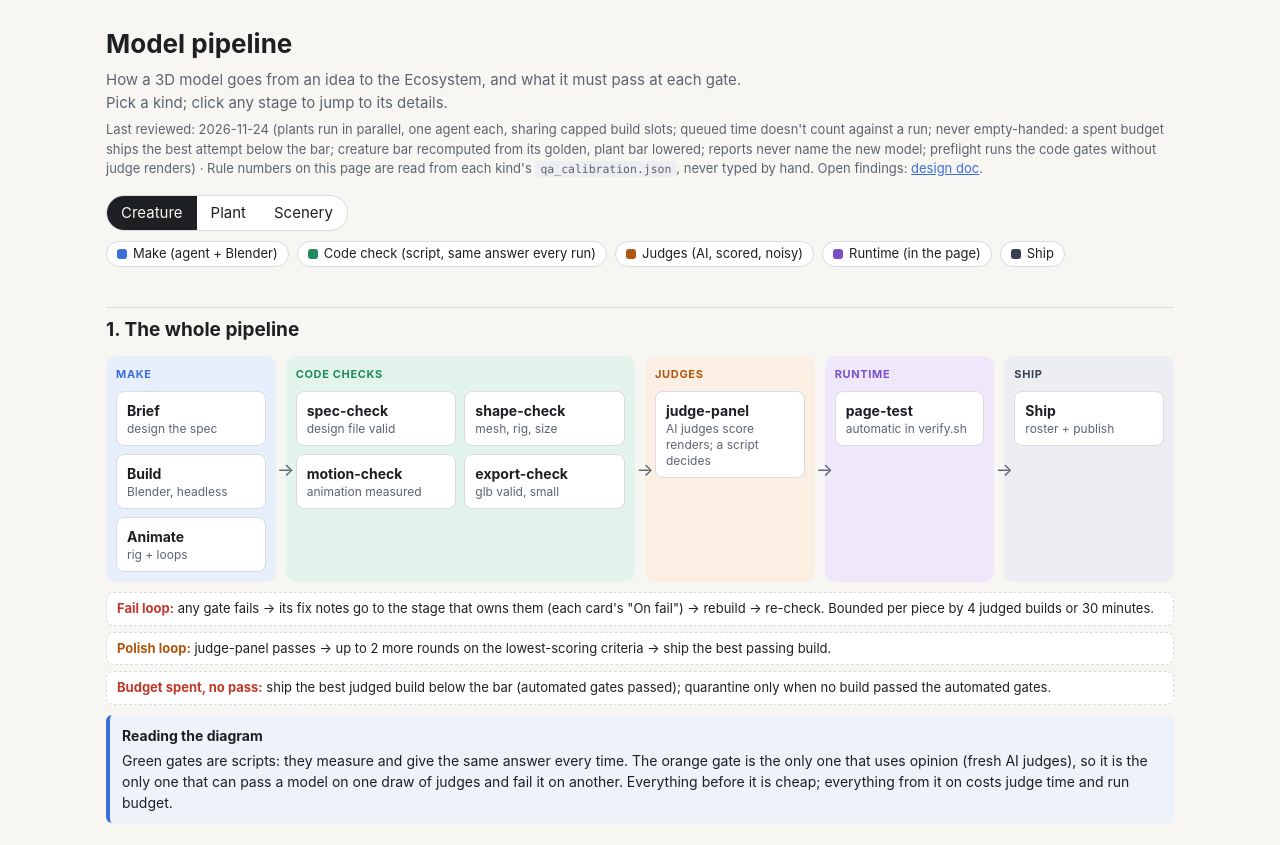
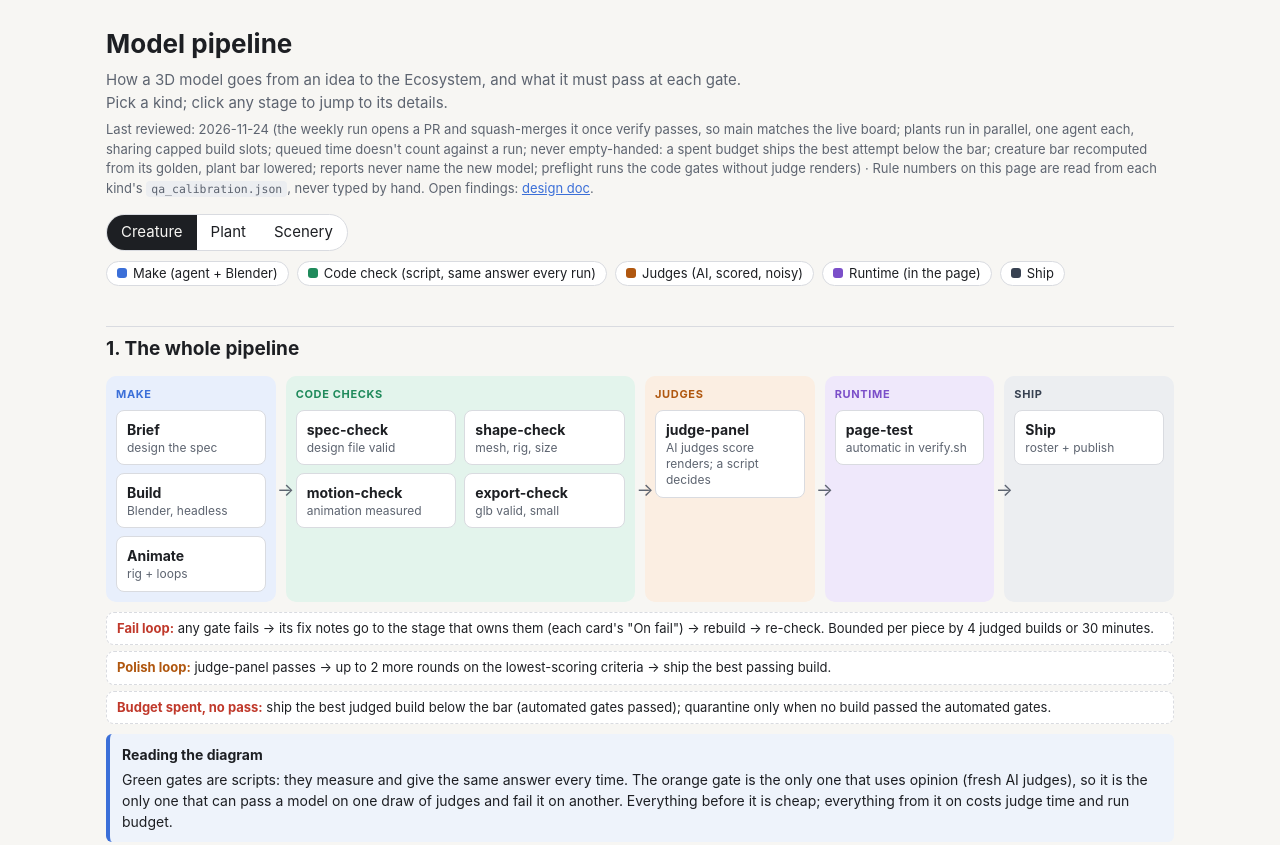
Before and after one commit to BlakeCrowther/lifeboard, a website: page models/pipeline.html in a window 1280 px wide. Shown: the top 845 px of the page. Drawn offline with Linux system fonts and the light colour scheme.

Commit message:
feat(models): weekly run opens a pr and merges it once verify passes
An unmerged weekly branch leaves main behind the live board, and the next run's live drift check stops.
The run now opens a PR, waits for verify and squash-merges it. The scheduled-task template covers cloud
runs and keeps live progress in the session's task list.

Co-Authored-By: Claude Opus 5.5 <noreply@anthropic.com>
Claude-Session: https://claude.ai/code/session_014efdpxFNJFBcJp7sHVAvkY

```diff
--- a/models/pipeline.html
+++ b/models/pipeline.html
@@ -125,7 +125,7 @@ td.ok { color: var(--pass); } td.bad { color: var(--fail); }
 <main>
   <h1>Model pipeline</h1>
   <p class="lede">How a 3D model goes from an idea to the Ecosystem, and what it must pass at each gate. Pick a kind; click any stage to jump to its details.</p>
-  <p class="meta">Last reviewed: 2026-11-24 (plants run in parallel, one agent each, sharing capped build slots; queued time doesn't count against a run; never empty-handed: a spent budget ships the best attempt below the bar; creature bar recomputed from its golden, plant bar lowered; reports never name the new model; preflight runs the code gates without judge renders) · Rule numbers on this page are read from each kind's <code>qa_calibration.json</code>, never typed by hand. Open findings: <a href="../docs/design/model-pipeline.md">design doc</a>.</p>
+  <p class="meta">Last reviewed: 2026-11-24 (the weekly run opens a PR and squash-merges it once verify passes, so main matches the live board; plants run in parallel, one agent each, sharing capped build slots; queued time doesn't count against a run; never empty-handed: a spent budget ships the best attempt below the bar; creature bar recomputed from its golden, plant bar lowered; reports never name the new model; preflight runs the code gates without judge renders) · Rule numbers on this page are read from each kind's <code>qa_calibration.json</code>, never typed by hand. Open findings: <a href="../docs/design/model-pipeline.md">design doc</a>.</p>
 
   <div class="bar">
     <div class="seg" role="group" aria-label="Model kind" id="kinds"></div>
```
Also changed, not shown: LESSONS.md (+1 -0 lines), .agents/skills/lifeboard-setup/SKILL.md, .agents/skills/model-ship/SKILL.md, .claude/scheduled/weekly-visitor.md.
